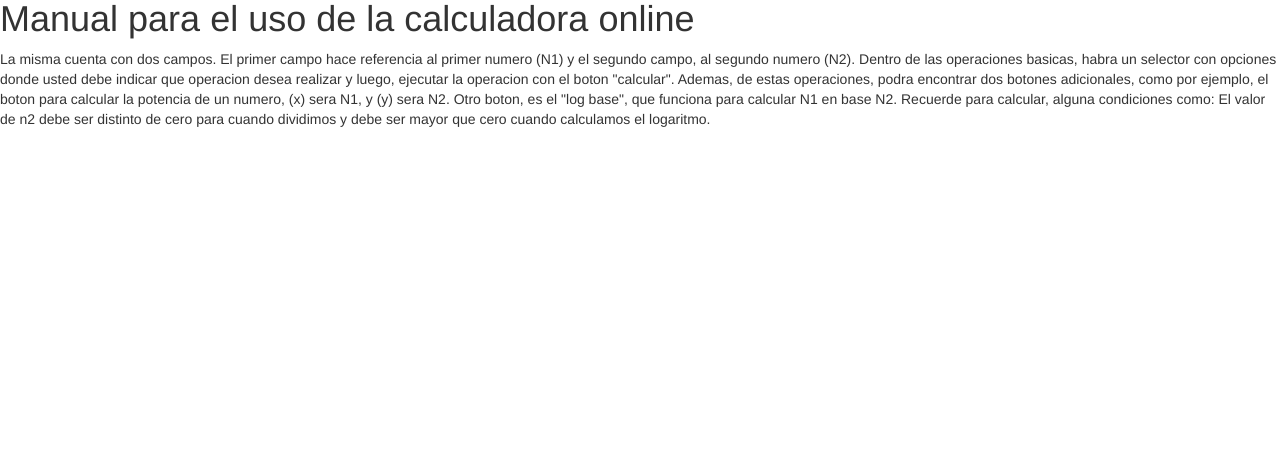
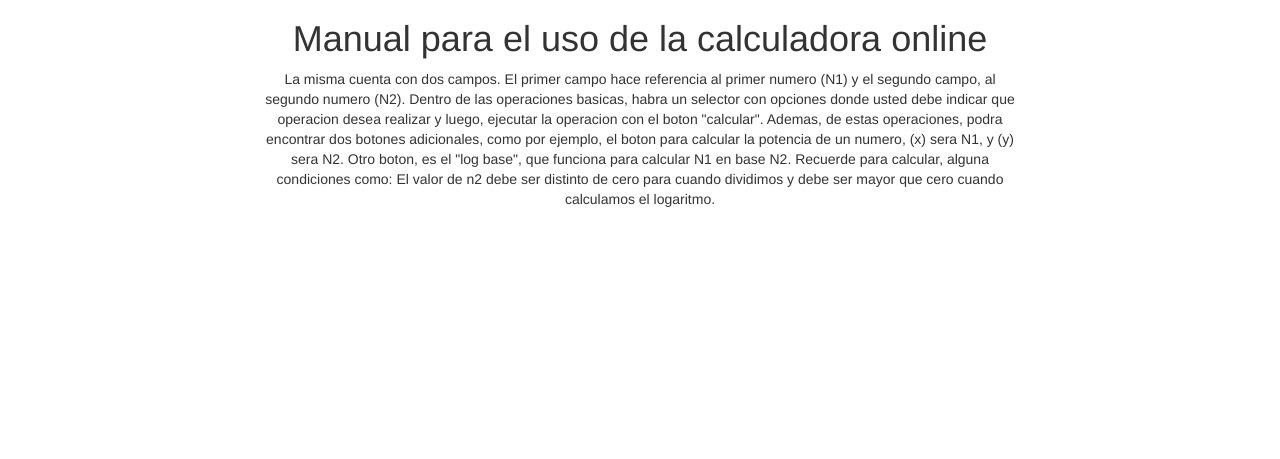
Before and after one commit to JoaquinLoiza/trabajoEspecialTio, a PHP site: page /index.php?action=ayuda in a window 1280 px wide. Shown: the part 186-645 px from the top of the page. Run offline with PHP 8.4, Linux system fonts and the light colour scheme.

Commit message:
cambio de estilo la vista de la accion ayuda

```diff
--- a/css/style.css
+++ b/css/style.css
@@ -40,3 +40,11 @@ header[role="banner"] #logo-main {
 .border{
   border: 1px solid black;
 }
+
+.cont_ayuda {
+  width: 60%;
+  display: flex;
+  flex-direction: column;
+  text-align: center;
+  margin: 0 auto;
+}
--- a/templates/ayuda.tpl
+++ b/templates/ayuda.tpl
@@ -1,4 +1,5 @@
 {include "header.tpl"}
+    <div class="cont_ayuda">
         <h1>Manual para el uso de la calculadora online</h1>
         <p>La misma cuenta con dos campos.
         El primer campo hace referencia al primer numero (N1) y el segundo campo, al segundo numero (N2).
@@ -7,4 +8,5 @@ luego, ejecutar la operacion con el boton "calcular".
         Ademas, de estas operaciones, podra encontrar dos botones adicionales, como por ejemplo, el boton para calcular la potencia de un numero, (x) sera N1, y (y) sera N2.
         Otro boton, es el "log base", que funciona para calcular N1 en base N2.
         Recuerde para calcular, alguna condiciones como: El valor de n2 debe ser distinto de cero para cuando dividimos y debe ser mayor que cero cuando calculamos el logaritmo.</p>
+    </div>
 {include "footer.tpl"}
```
Lines whose indentation alone changed are shown as unchanged.
